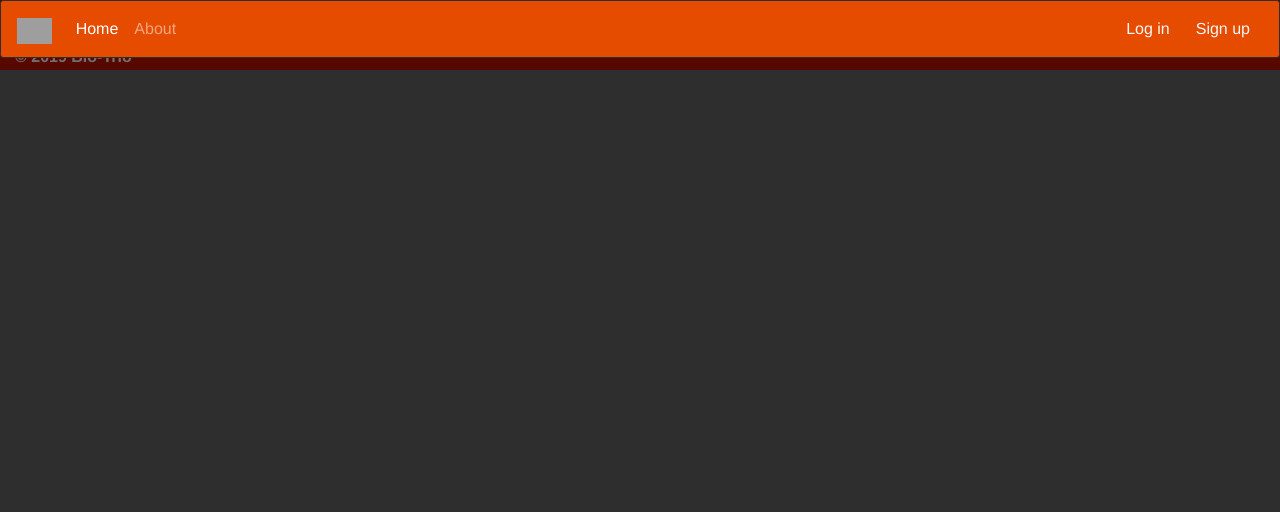
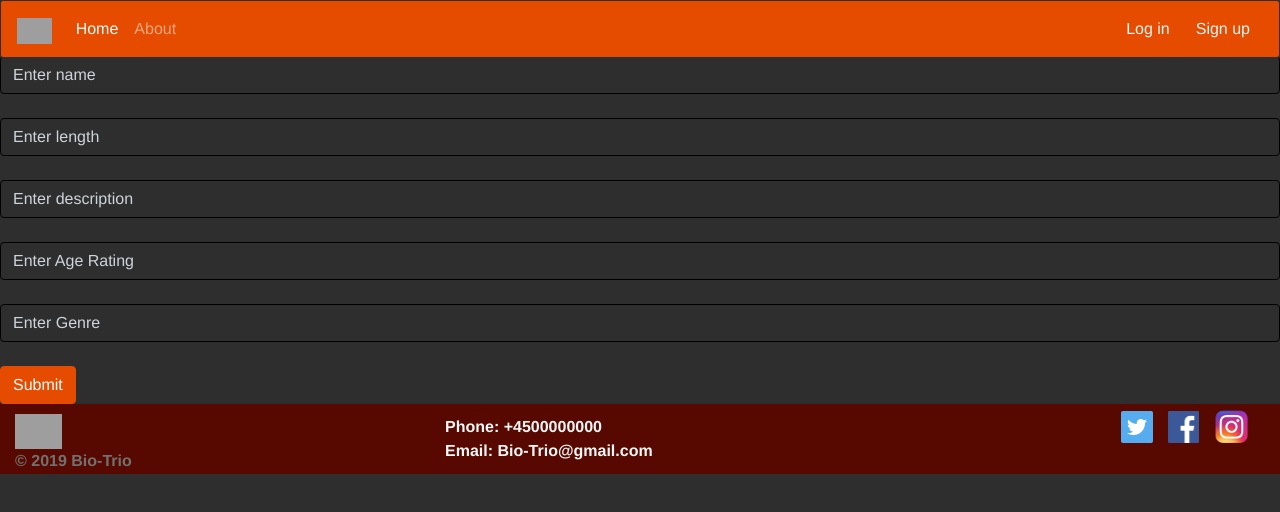
Before and after one commit to 0m-ax/bio-trio, a Vue app in the folder frontend/: page /admin/Movie/1 in a window 1280 px wide. Shown: the top 512 px of the page. Built offline with nearby package versions, Linux system fonts and the light colour scheme; no server answers; grey boxes are pictures that could not be loaded.

Commit message:
admin pages under construction

```diff
--- a/frontend/src/router.js
+++ b/frontend/src/router.js
@@ -48,10 +48,16 @@ export default new Router({
       import("./views/admin/CarouselManagement.vue")
     },
     {
-      path: "/admin/MovieManagement",
-          name: "admin-movie",
+      path: "/admin/Movie",
+          name: "admin-movies",
           component: () =>
-      import("./views/admin/MovieManagement.vue")
+      import("./views/admin/Movie/Movies.vue")
+    },
+    {
+        path: "/admin/Movie/:movieID",
+            name: "admin-movie",
+        component: () =>
+        import("./views/admin/Movie/MovieEdit.vue")
     },
     {
       path: "/admin/OrderManagement",
--- /dev/null
+++ b/frontend/src/views/admin/Movie/MovieEdit.vue
@@ -0,0 +1,35 @@
+<template>
+    <div>
+        <h1>{{items.name}}</h1>
+        <MovieForm v-on:submit="" v-model="items"/>
+    </div>
+</template>
+
+<script>
+
+    import MovieForm from "./MovieForm";
+    import client from "../../../api.js"
+    export default {
+
+        components: {
+            MovieForm
+        },
+
+        methods:{
+            async loadData(){
+                let resp = await client.get("/movies/"+this.$route.params.movieID);
+                this.items = resp.data
+                this.loading=false;
+            }
+        },
+        created(){
+            this.loadData()
+        },
+        data(){
+            return {
+                items:{}
+            }
+        },
+        name: "Films"
+    };
+</script>
--- /dev/null
+++ b/frontend/src/views/admin/Movie/MovieForm.vue
@@ -0,0 +1,45 @@
+<template>
+    <form v-on:submit="onSubmit">
+        <div class="form-group mb-4">
+            <input type="text" v-model="value.name" v-on:change="onChange" class="form-control" placeholder="Enter name">
+        </div>
+        <div class="form-group mb-4">
+            <input type="text" v-model="value.length" v-on:change="onChange" class="form-control" placeholder="Enter length">
+        </div>
+        <div class="form-group mb-4">
+            <input type="text" v-model="value.description" v-on:change="onChange" class="form-control" placeholder="Enter description">
+        </div>
+        <div class="form-group mb-4">
+            <input type="text" v-model="value.ageRating" v-on:change="onChange" class="form-control" placeholder="Enter Age Rating">
+        </div>
+        <div class="form-group mb-4">
+            <input type="text" v-model="value.genre" v-on:change="onChange" class="form-control" placeholder="Enter Genre">
+        </div>
+        <button type="submit" class="btn btn-primary">Submit</button>
+    </form>
+</template>
+private String name;
+private String length;
+private String description;
+private String ageRating;
+private String genre;
+<script>
+    export default {
+
+        props: {
+            value:{
+                type:Object
+            },
+
+        },
+        methods:{
+            onChange(){
+                this.$emit('input', this.value)
+            },
+            onSubmit(){
+                this.$emit('submit')
+            }
+        }
+    }
+
+</script>
--- /dev/null
+++ b/frontend/src/views/admin/Movie/Movies.vue
@@ -0,0 +1,52 @@
+<template>
+    <div class="Movie">
+        <table class="table">
+            <thead>
+            <tr>
+                <th scope="col">ID</th>
+                <th scope="col">Name</th>
+                <th scope="col">Length</th>
+                <th scope="col">Genre</th>
+            </tr>
+            </thead>
+            <tbody>
+                <tr v-for="movie in items" v-bind:key="movie.id">
+                    <th scope="row">{{movie.movieID}}</th>
+                    <td>{{movie.name}}</td>
+                    <td>{{movie.length}} minutes</td>
+                    <td>{{movie.genre}}</td>
+                    <td><router-link :to="{ name: 'admin-movie', params: { movieID:movie.movieID }}">Editto</router-link></td>
+                    <td><a href="">Deletto</a> </td>
+                </tr>
+            </tbody>
+        </table>
+    </div>
+</template>
+
+<script>
+
+    import client from "../../../api.js"
+    export default {
+
+        methods:{
+            async loadData(){
+                let resp = await client.get("/movies");
+                this.items = resp.data._embedded.movies
+                this.loading=false;
+            }
+        },
+        created(){
+          this.loadData()
+        },
+        data(){
+            return {
+                openMovie:null,
+                loading:true,
+                items:[
+
+                ]
+            }
+        },
+        name: "Films"
+    };
+</script>
--- a/frontend/src/views/admin/MovieManagement.vue
+++ /dev/null
@@ -1,5 +0,0 @@
-<template>
-    <div>
-        <h1>Movie</h1>
-    </div>
-</template>
--- a/frontend/src/views/adminPage.vue
+++ b/frontend/src/views/adminPage.vue
@@ -1,10 +1,10 @@
 <template>
     <div class="adminPage">
-        <a href="/admin/cal"><h1>Calendar Management</h1></a>
-        <a href="/admin/TheatreManagement"><h1>Theatre Management</h1></a>
-        <a href="/admin/ScheduleManagement"><h1>Schedule Management</h1></a>
-        <a href="/admin/MovieManagement"><h1>Movie Management</h1></a>
-        <a href="/admin/CarouselManagement"><h1>Carousel Management</h1></a>
-        <a href="/admin/OrderManagement"><h1>Order Management</h1></a>
+            <a href="/admin/cal"><h1>Calendar Management</h1></a>
+            <a href="/admin/TheatreManagement"><h1>Theatre Management</h1></a>
+            <a href="/admin/ScheduleManagement"><h1>Schedule Management</h1></a>
+            <a href="/admin/Movie"><h1>Movie Management</h1></a>
+            <a href="/admin/CarouselManagement"><h1>Carousel Management</h1></a>
+            <a href="/admin/OrderManagement"><h1>Order Management</h1></a>
     </div>
 </template>
```
Also changed, not shown: 1 other file (tests, documents, lock files or other folders).
